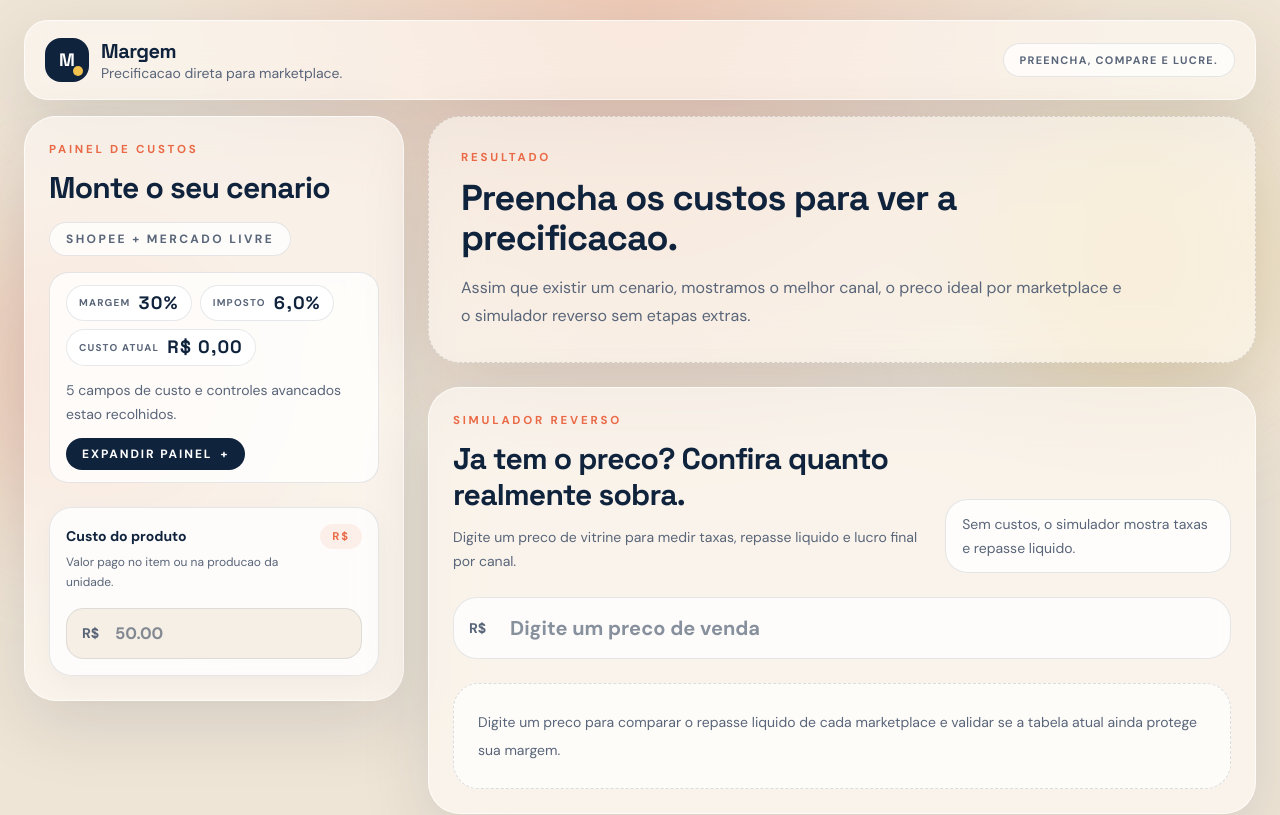
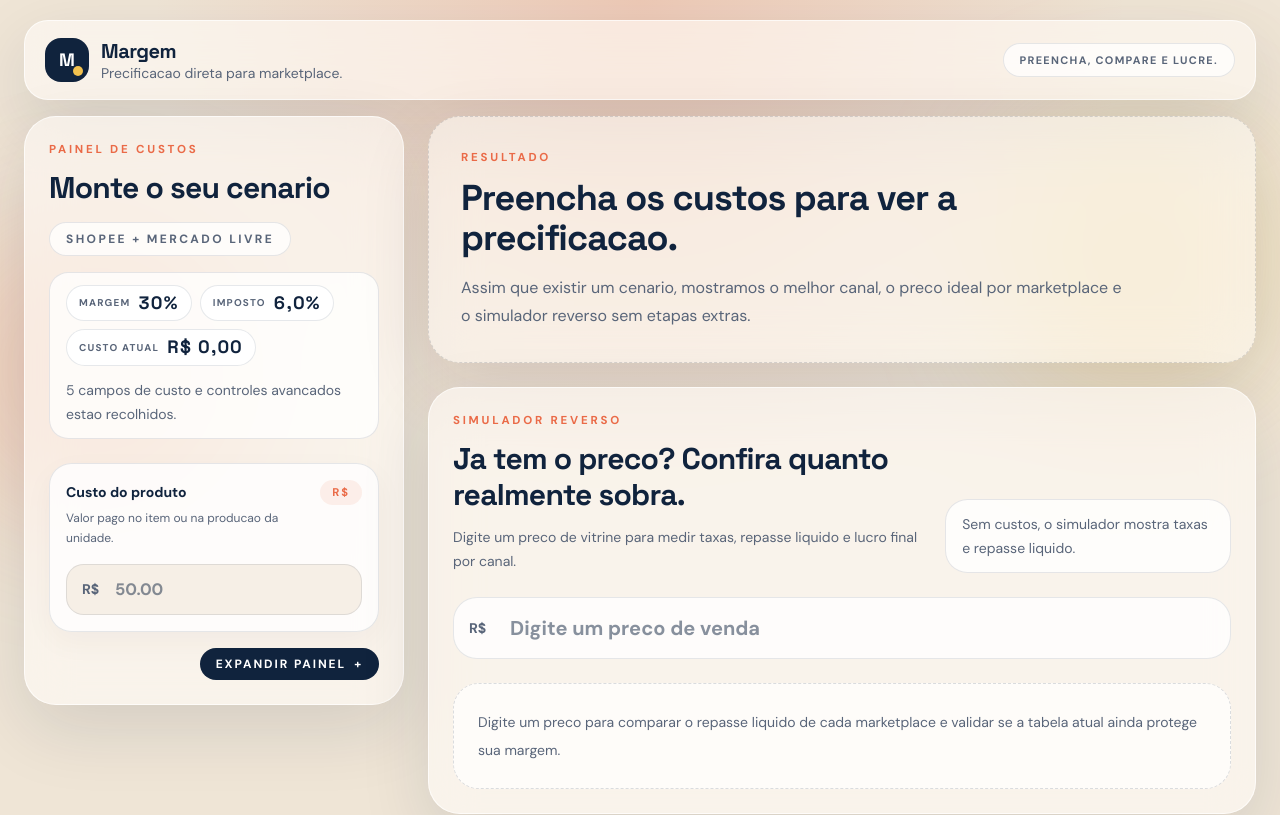
Before and after one commit to JohnPitter/precifique, a React (Vite) app: page / in a window 1280 px wide. Shown: the top 815 px of the page. Built offline with nearby package versions, Linux system fonts and the light colour scheme.

Commit message:
Move scenario toggle below product cost

```diff
--- a/src/components/CostForm.jsx
+++ b/src/components/CostForm.jsx
@@ -85,16 +85,6 @@ export default function CostForm({ costs, onChange, marginPct, onMarginChange, t
           {!expanded && activeFields > 0 ? ` ${activeFields} deles ja tem valor preenchido.` : ""}
         </p>
 
-        {!expanded && (
-          <button
-            type="button"
-            onClick={() => setExpanded(true)}
-            className="inline-flex items-center gap-2 rounded-full bg-ink px-4 py-2 text-xs font-semibold uppercase tracking-[0.16em] text-white transition-transform duration-200 hover:-translate-y-0.5"
-          >
-            <span>Expandir painel</span>
-            <span aria-hidden="true">+</span>
-          </button>
-        )}
       </div>
 
       <div className="mt-6 space-y-4">
@@ -103,6 +93,19 @@ export default function CostForm({ costs, onChange, marginPct, onMarginChange, t
           value={costs[FIELDS[0].key]}
           onValueChange={(value) => handleChange(FIELDS[0].key, value)}
         />
+
+        {!expanded && (
+          <div className="flex justify-end">
+            <button
+              type="button"
+              onClick={() => setExpanded(true)}
+              className="inline-flex items-center gap-2 rounded-full bg-ink px-4 py-2 text-xs font-semibold uppercase tracking-[0.16em] text-white transition-transform duration-200 hover:-translate-y-0.5"
+            >
+              <span>Expandir painel</span>
+              <span aria-hidden="true">+</span>
+            </button>
+          </div>
+        )}
 
         {expanded && (
           <div className="flex justify-end">
```
